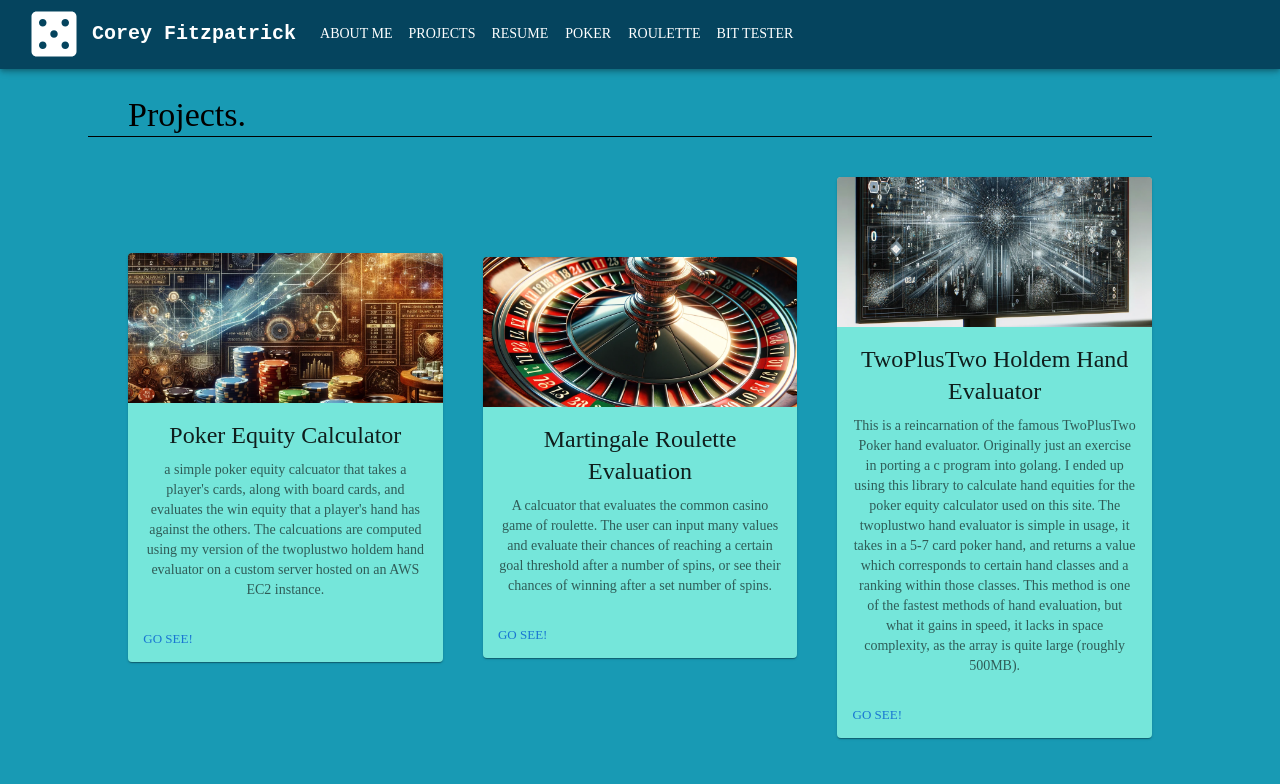
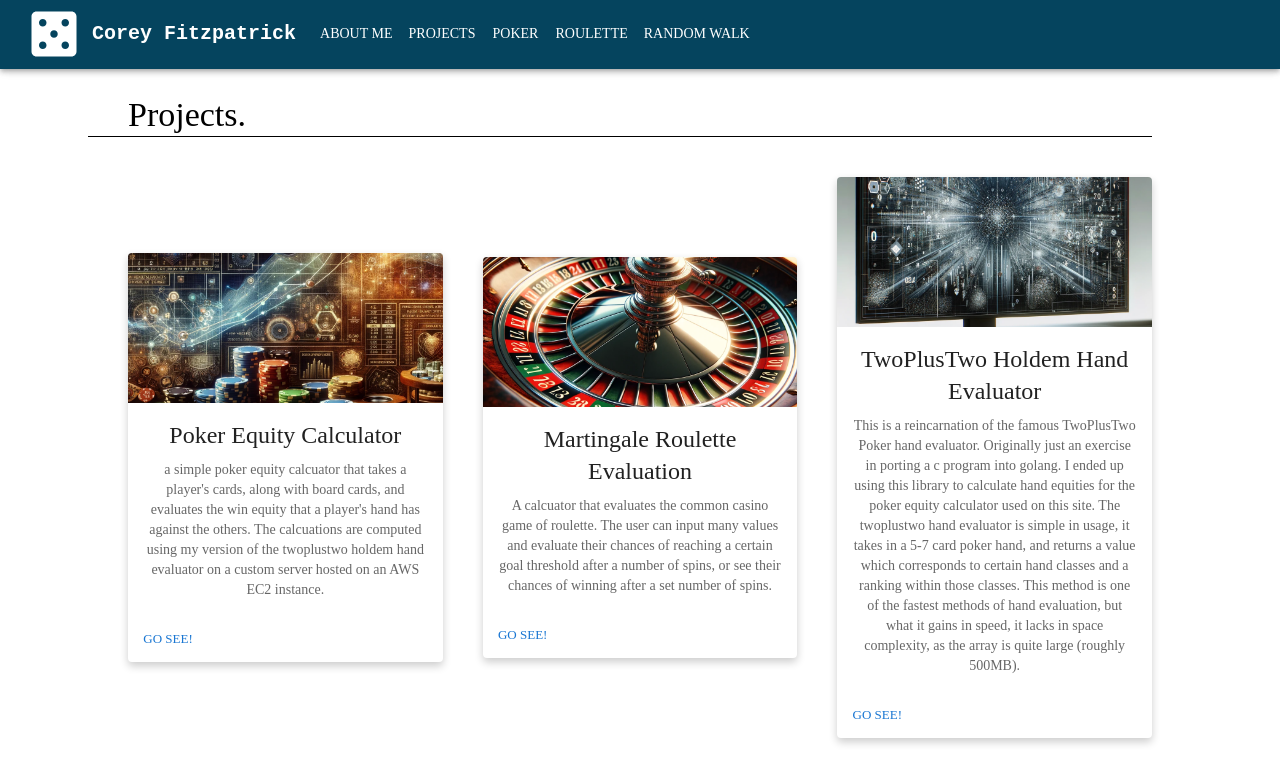
Before and after one commit to PepperoniRollz/coreyfitzpatrick, a React (Create React App) app: page /projects in a window 1280 px wide. Shown: the top 784 px of the page. Built offline with nearby package versions, Linux system fonts and the light colour scheme.

Commit message:
changed bgcolor to white. resume tab removed

```diff
--- a/src/components/Header.tsx
+++ b/src/components/Header.tsx
@@ -77,13 +77,13 @@ function Header() {
               projects
             </Button>
 
-            <Button
+            {/* <Button
               component={RouterLink}
               to="/resume"
               sx={{ my: 2, color: "white", display: "block" }}
             >
               resume
-            </Button>
+            </Button> */}
 
             <Button
               component={RouterLink}
@@ -101,10 +101,10 @@ function Header() {
             </Button>
             <Button
               component={RouterLink}
-              to="/bittester"
+              to="/randomwalk"
               sx={{ my: 2, color: "white", display: "block" }}
             >
-              bit tester
+              Random Walk
             </Button>
           </Box>
 
--- a/src/components/ProjectCard.tsx
+++ b/src/components/ProjectCard.tsx
@@ -18,7 +18,14 @@ export default function ProjectCard({
   img,
 }: ProjectCardProps) {
   return (
-    <Card sx={{ maxWidth: 345, bgcolor: "#75e6da", maxHeight: 750 }}>
+    <Card
+      sx={{
+        boxShadow: "0 4px 8px 0 rgba(0,0,0,0.2)", // Customize shadow
+        maxWidth: 345,
+
+        maxHeight: 750,
+      }}
+    >
       <CardActionArea>
         {img && (
           <CardMedia
--- a/src/components/routes/AboutMe.tsx
+++ b/src/components/routes/AboutMe.tsx
@@ -5,7 +5,7 @@ import programming from "../../images/programming.png";
 function AboutMe(): JSX.Element {
   return (
     <>
-      <Grid container bgcolor={"#189ab4"} paddingTop={5}>
+      <Grid container paddingTop={5}>
         <Box sx={{ width: "100%", marginBottom: 2, marginX: 50 }}>
           {/* Adjust the margin as needed */}
           <Typography variant="h4" align="left" gutterBottom>
--- a/src/components/routes/Poker.tsx
+++ b/src/components/routes/Poker.tsx
@@ -224,7 +224,6 @@ function Poker() {
         container
         spacing={5}
         paddingTop={"2%"}
-        bgcolor={"#189ab4"}
         height={"100vh"}
         paddingBottom={"2%"}
       >
--- a/src/components/routes/Projects.tsx
+++ b/src/components/routes/Projects.tsx
@@ -11,7 +11,6 @@ function Projects(): JSX.Element {
         sx={{
           width: "100vw",
           height: "100vh",
-          bgcolor: "#189ab4",
           paddingTop: "2%",
           paddingBottom: "2%",
           overflow: "auto",
--- a/src/components/routes/Roulette.tsx
+++ b/src/components/routes/Roulette.tsx
@@ -250,7 +250,7 @@ const Roulette = (): JSX.Element => {
 
   return (
     <>
-      <Grid container spacing={5} paddingTop={"2%"} bgcolor={"#189ab4"}>
+      <Grid container spacing={5} paddingTop={"2%"}>
         <Box sx={{ width: "100%", marginTop: 2, marginX: 50 }}>
           {/* Adjust the margin as needed */}
           <Typography variant="h4" align="left" gutterBottom>
--- a/src/components/routes/Router.tsx
+++ b/src/components/routes/Router.tsx
@@ -8,6 +8,7 @@ import Poker from "./Poker";
 import Roulette from "./Roulette";
 import Resume from "./Resume";
 import BitTester from "./BitTester";
+import RandomWalk from "./RandomWalk";
 
 const router = createBrowserRouter([
   {
@@ -42,8 +43,8 @@ const router = createBrowserRouter([
         element: <Roulette />,
       },
       {
-        path: "bittester",
-        element: <BitTester />,
+        path: "randomwalk",
+        element: <RandomWalk />,
       },
     ],
   },
```
